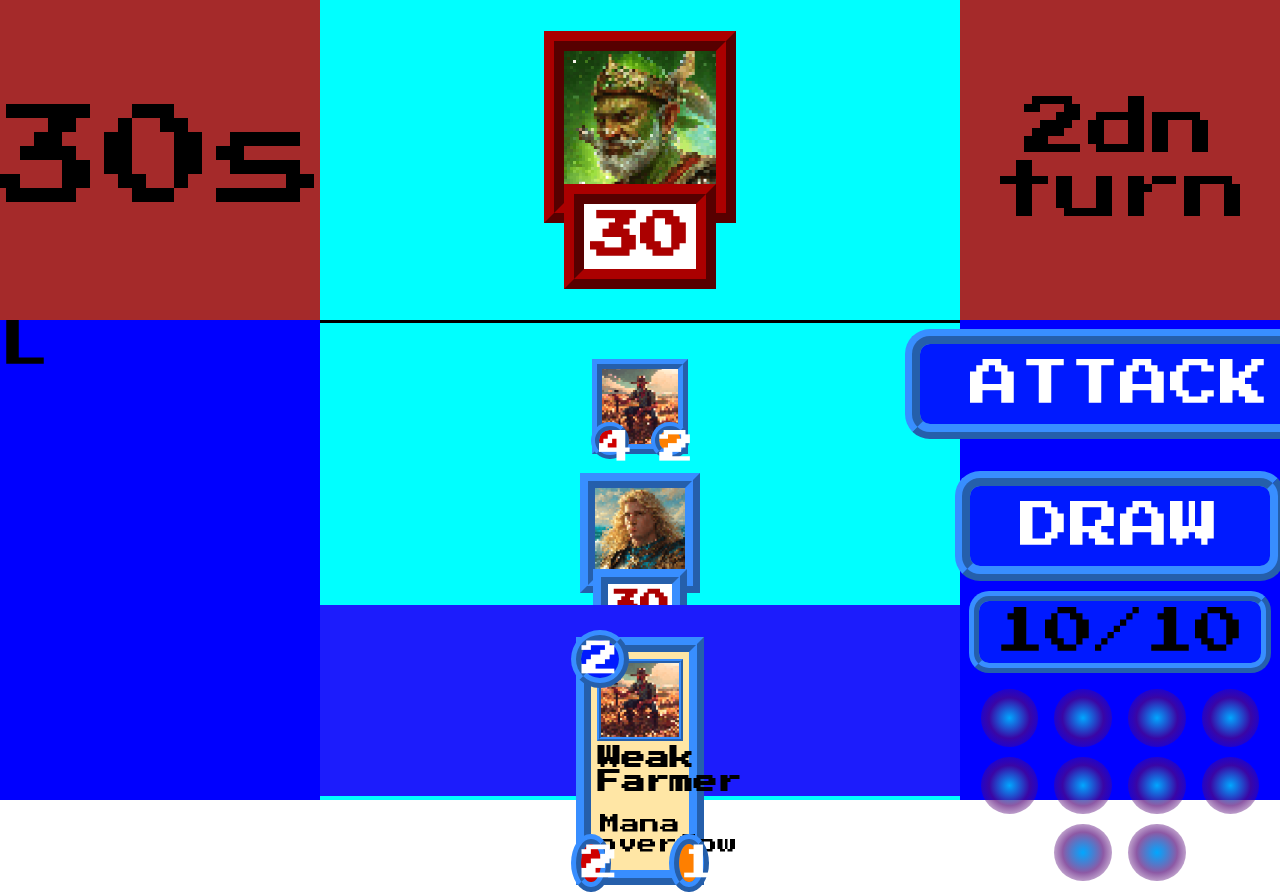
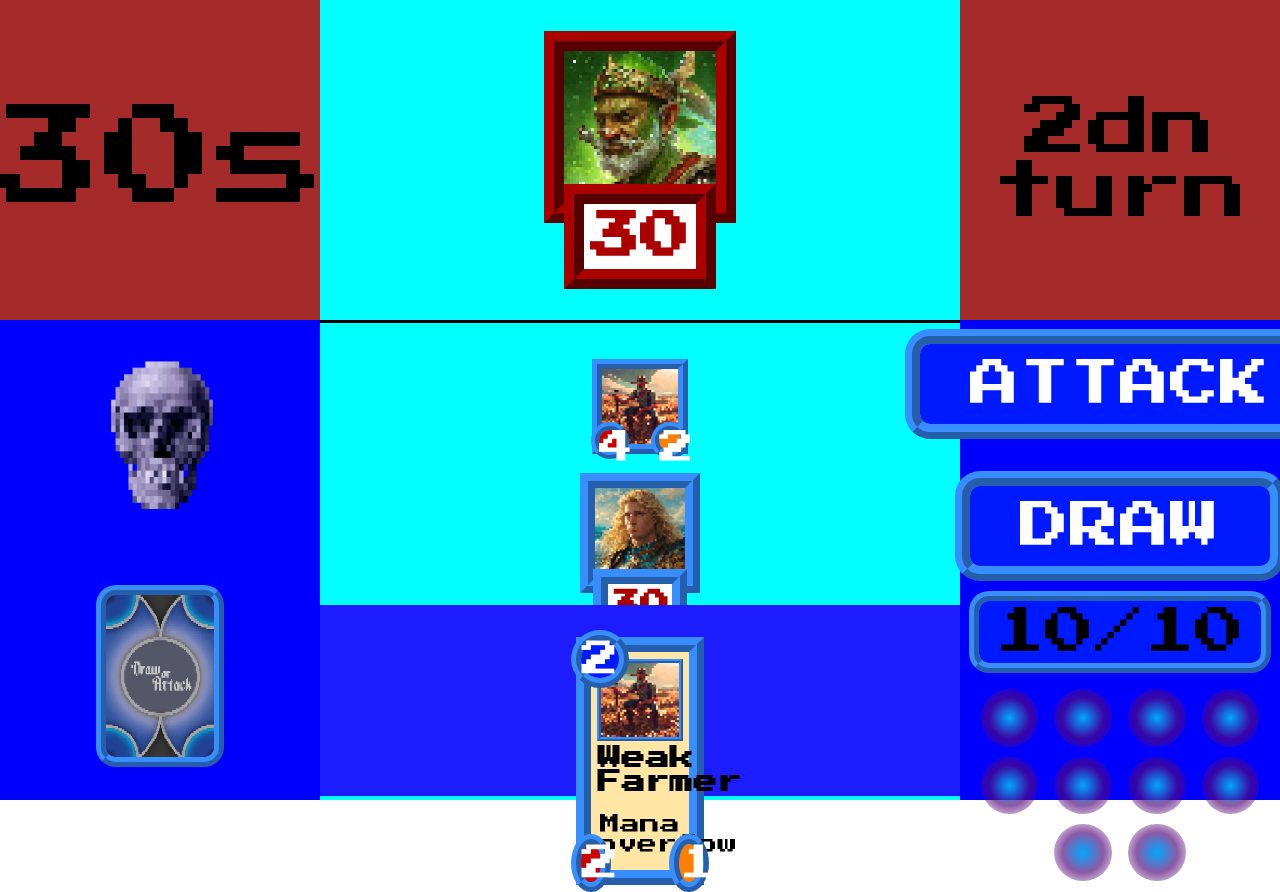
Before and after one commit to KamilTomczykDev/drawOrAttack, a website built with Parcel: page index.html in a window 1280 px wide. Shown: the top 892 px of the page. Built offline with nearby package versions, Linux system fonts and the light colour scheme.

Commit message:
added player--left-section

```diff
--- a/index.html
+++ b/index.html
@@ -34,8 +34,11 @@
         <div class="turn-counter">2dn turn</div>
       </section>
       <section class="player-side">
-        <div class="cementary">L</div>
-        <div class="player-section">
+        <div class="player--left-section">
+          <img src="src/img/skull.png" alt="skull" class="skull" />
+          <img src="src/img/cardBack.jpeg" alt="deck back" class="deck" />
+        </div>
+        <div class="player--mid-section">
           <div class="board">
             <div class="board--card">
               <img class="board--card--img" src="src/img/weakFarmer2.jpeg" />
@@ -70,7 +73,7 @@
             </div>
           </div>
         </div>
-        <div class="buttons-and-mana">
+        <div class="player--right-section">
           <div class="buttons">
             <button class="button--attack">ATTACK</button>
             <button class="button--draw">DRAW</button>
--- a/src/css/style.css
+++ b/src/css/style.css
@@ -16,12 +16,13 @@ body,
 .enemy-section,
 .turn-counter,
 .timer,
-.player-section,
+.player--mid-section,
 .board,
-.buttons-and-mana,
+.player--right-section,
 .buttons,
 .mana--container,
-.enemy-section--hero {
+.enemy-section--hero,
+.player--left-section {
   display: flex;
   justify-content: center;
   align-items: center;
@@ -81,7 +82,7 @@ body {
 }
 
 .enemy-section,
-.player-section {
+.player--mid-section {
   width: 50%;
   background-color: aqua;
 }
@@ -95,14 +96,29 @@ section div {
 
 .timer,
 .turn-counter,
-.cementary,
-.buttons-and-mana {
+.player--left-section,
+.player--right-section {
   width: 25%;
 }
 
-.player-section {
+.player--mid-section {
   flex-direction: column;
   border-top: solid;
+}
+
+/*////// player left side styling /////// */
+
+.player--left-section {
+  flex-direction: column;
+  row-gap: 15%;
+}
+.skull {
+  width: 50%;
+}
+.deck {
+  width: 40%;
+  border: ridge 10px var(--player-color);
+  border-radius: 20px;
 }
 
 /* ///////player board styling//////// */
@@ -329,7 +345,7 @@ section div {
 }
 
 /* ///////player right side//////// */
-.buttons-and-mana {
+.player--right-section {
   flex-direction: column;
 }
 .buttons {
```
Also changed, not shown: dist/cardBack.ab0175f1.jpeg (added), dist/index.html, dist/skull.bd8a06dc.png (added), 2 other files.
